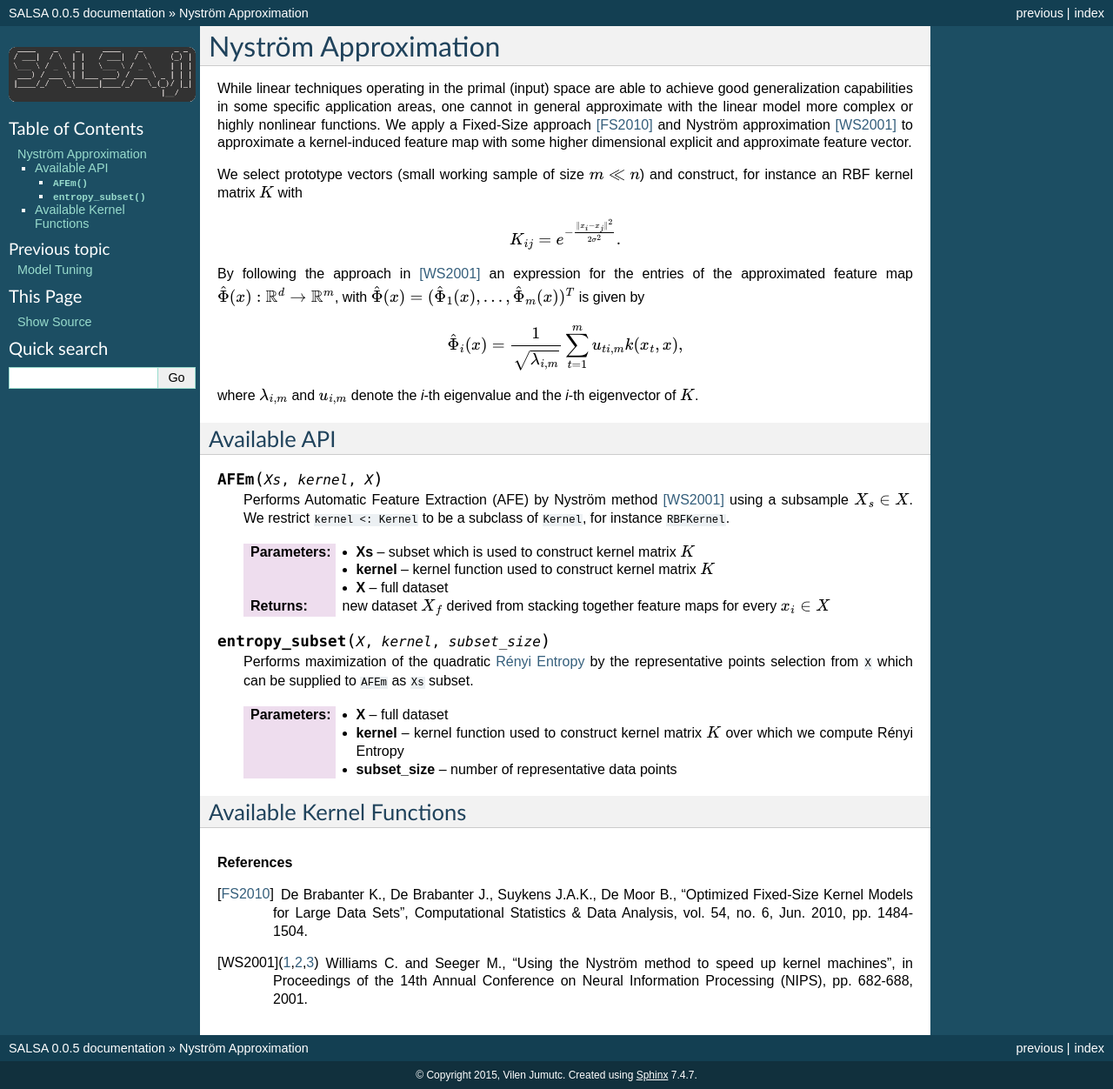
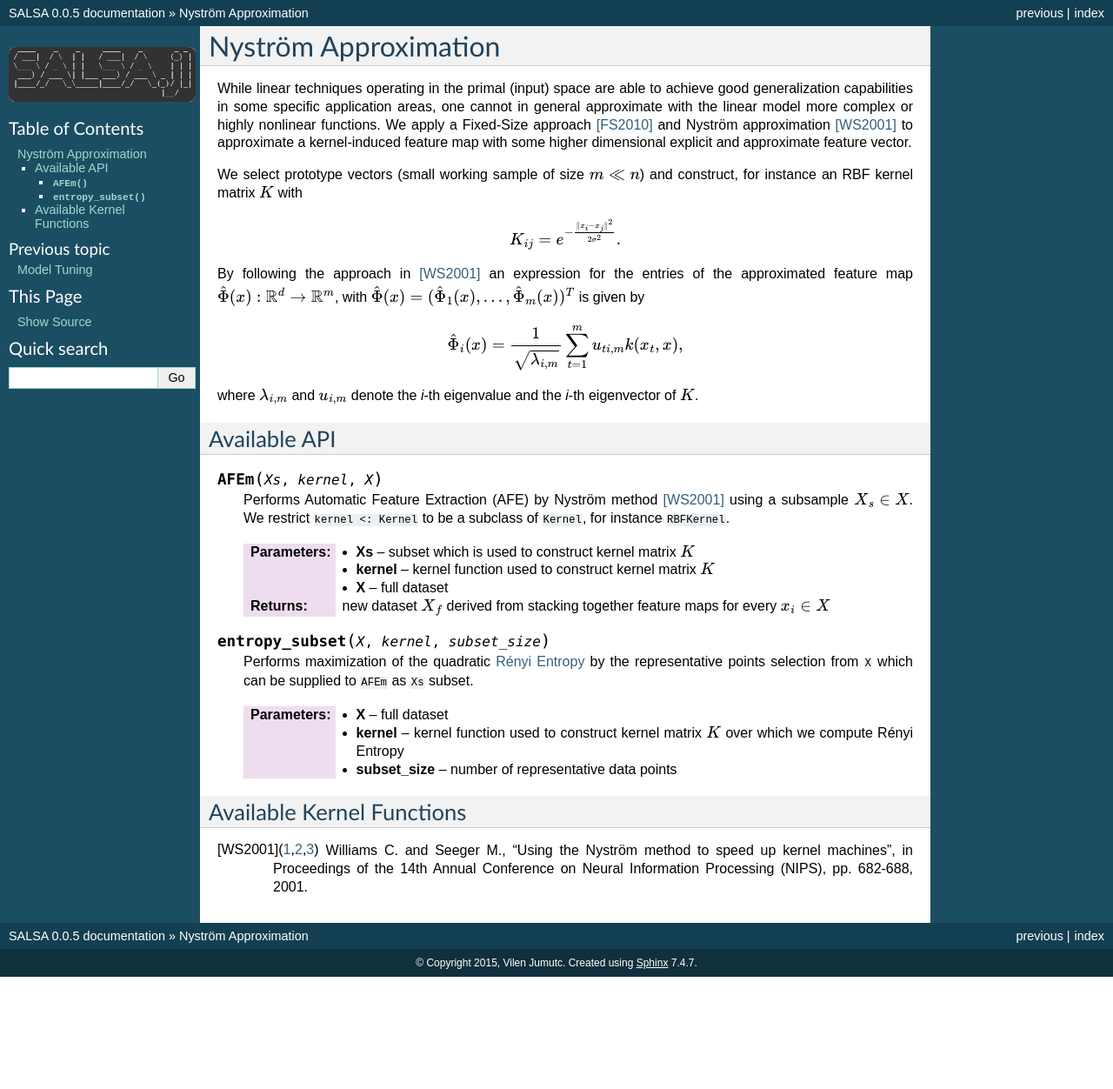
Before and after one commit to jumutc/SALSA.jl, a Sphinx documentation site: the page built from docs/source/nystrom.rst, in a window 1280 px wide. Shown: the whole page at 87% size. Built offline with Sphinx 7.4.7, drawn with Linux system fonts in a browser that asks for light colours; formulas are drawn with MathJax 3; after the commit the page ends 1123 px from its top, so only the background shows below that.

Commit message:
updating docs

```diff
--- a/docs/source/index.rst
+++ b/docs/source/index.rst
@@ -33,6 +33,8 @@ Mathematical background
 ************************
 
 The **SALSA** package aims at stochastically learning a classifier or regressor via the Regularized Empirical Risk Minimization [Vapnik1992]_ framework. We approach a family of the well-known Machine Learning problems of the type:
+
+.. _problem_def:
 
 .. math::
         \min_{\bf w} \sum_{i=1}^n \ell({\bf w},\xi_i) + \Omega({\bf w}),
--- a/docs/source/nystrom.rst
+++ b/docs/source/nystrom.rst
@@ -43,7 +43,4 @@ Available Kernel Functions
 
 
 
-.. rubric:: References
-
-.. [FS2010] De Brabanter K., De Brabanter J., Suykens J.A.K., De Moor B., "Optimized Fixed-Size Kernel Models for Large Data Sets", Computational Statistics & Data Analysis, vol. 54, no. 6, Jun. 2010, pp. 1484-1504.
 .. [WS2001] Williams C. and Seeger M., "Using the Nyström method to speed up kernel machines", in Proceedings of the 14th Annual Conference on Neural Information Processing (NIPS), pp. 682-688, 2001.
--- a/docs/source/regression.rst
+++ b/docs/source/regression.rst
@@ -24,4 +24,5 @@ This package provides a function ``salsa`` and explanation on ``SALSAModel`` for
 
 By taking a look at the code snippet above we can notice a major difference with the :doc:`Classification <classification>` example. The model is equipped with the ``NONLINEAR`` mode, ``LEAST_SQUARES`` loss function while the cross-validation criterion is given by ``MSE``. Another important model-related parameter is ``process_labels`` which should be set to ``false`` in order to switch into regression mode. These four essential components unambiguously define a regression problem solved stochastically by the ``SALSA`` package.
 
+
 .. [FS2010] De Brabanter K., De Brabanter J., Suykens J.A.K., De Moor B., "Optimized Fixed-Size Kernel Models for Large Data Sets", Computational Statistics & Data Analysis, vol. 54, no. 6, Jun. 2010, pp. 1484-1504.
```
Also changed, not shown: docs/source/algorithms.rst (+8 -4 lines), docs/source/clustering.rst (+3 -5 lines).
